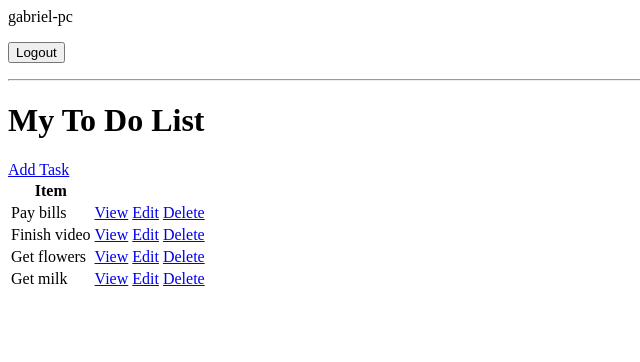
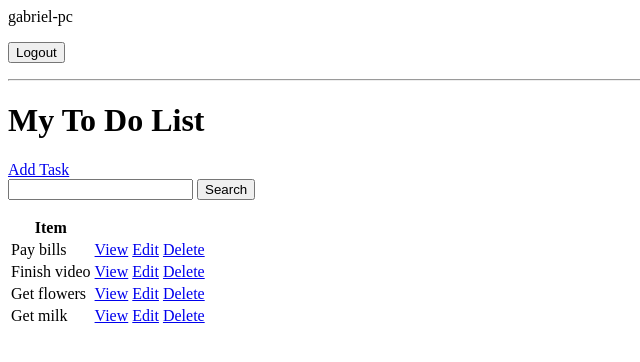
Before and after one commit to GabrielCenteioFreitas/ToDoList-Project, a Django app: page / in a window 1280 px wide. Shown: the top 362 px of the page, without its empty margins (0-640 px from the left). Run offline with Django 4.2, Linux system fonts and the light colour scheme; a user stored in the database is signed in; data comes from the database, SQL or seed files in the repository; both versions use the stored data as it was after the commit.

Commit message:
add Search functionality

```diff
--- a/base/templates/base/task_list.html
+++ b/base/templates/base/task_list.html
@@ -11,6 +11,11 @@
 <h1>My To Do List</h1>
 
 <a href="{% url 'task-create' %}">Add Task</a>
+
+<form method="GET">
+    <input type="text" name="search-area" value="{{search_input}}">
+    <input type="submit" value="Search">
+</form>
 
 <table>
     <tr>
--- a/base/views.py
+++ b/base/views.py
@@ -44,6 +44,13 @@ class TaskList(LoginRequiredMixin, ListView):
         context = super().get_context_data(**kwargs)
         context['tasks'] = context['tasks'].filter(user=self.request.user)
         context['count'] = context['tasks'].filter(complete=False).count()
+
+        search_input = self.request.GET.get('search-area') or ''
+        if search_input:
+            context['tasks'] = context['tasks'].filter(
+                title__icontains=search_input)
+        context['search_input'] = search_input
+
         return context
 
 class TaskDetail(LoginRequiredMixin, DetailView):
```
Also changed, not shown: db.sqlite3.
